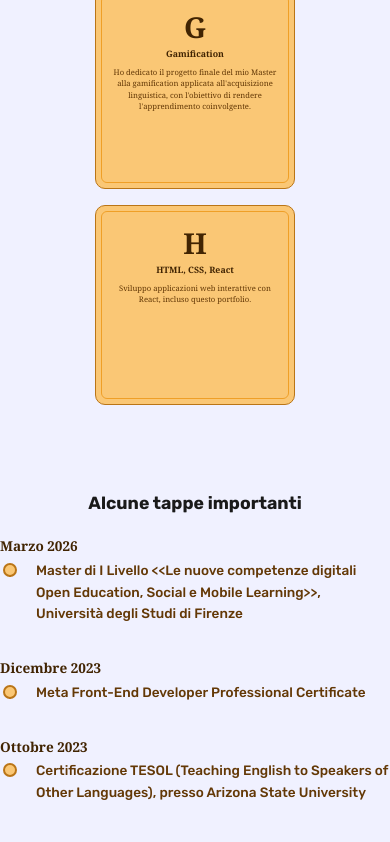
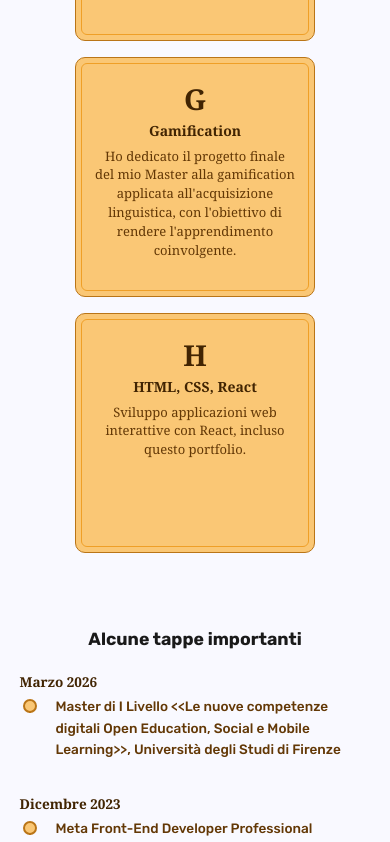
Before and after one commit to NicoleStella91/portfolio, a React (Vite) app: page /about in a window 390 px wide. Shown: the part 3560-4402 px from the top of the page. Built offline with nearby package versions, Linux system fonts and the light colour scheme.

Commit message:
Some design changes and improvements

```diff
--- a/src/App.jsx
+++ b/src/App.jsx
@@ -6,6 +6,7 @@ import Portfolio from './pages/Portfolio';
 import Contact from './pages/Contact';
 import Policy from './pages/Policy';
 import CaseStudy from './pages/CaseStudy';
+import ScrollToTop from './components/ScrollToTop';
 
 function App() {
 
@@ -13,6 +14,7 @@ function App() {
     <>
       <LanguageProvider>
         <BrowserRouter>
+        <ScrollToTop />
           <Routes>
             <Route path="/" element={<Homepage />} />
             <Route path="/about" element={<About />} />
--- /dev/null
+++ b/src/components/ScrollToTop.jsx
@@ -0,0 +1,14 @@
+import { useEffect } from "react";
+import { useLocation } from "react-router";
+
+const ScrollToTop = () => {
+  const { pathname } = useLocation();
+
+  useEffect(() => {
+    window.scrollTo(0, 0);
+  }, [pathname]);
+
+  return null;
+};
+
+export default ScrollToTop;
--- a/src/components/SkillTiles.css
+++ b/src/components/SkillTiles.css
@@ -3,12 +3,12 @@
     flex-wrap: wrap;
     gap: 1rem;
     padding: 1rem 0;
-    margin: 20px auto;
+    margin: 8px auto;
 }
 
 .tile {
-    height: 200px;
-    width: 200px;
+    height: 240px;
+    width: 240px;
     border-radius: 10px;
     background-color: #FAC775;
     border: 1.2px solid #BA7517;
@@ -29,6 +29,7 @@
 .tile:hover {
     transform: translateY(-5px);
     filter: brightness(1.04);
+    scale: calc(1.2);
 }
 
 .tile__inner {
@@ -61,7 +62,7 @@
 
 .tile__label {
     font-family: Georgia, "Times New Roman", serif;
-    font-size: clamp(0.55rem, 0.85vw, 0.7rem);
+    font-size: 14px;
     font-weight: 700;
     color: #412402;
     text-align: center;
@@ -70,7 +71,7 @@
 
 .tile__desc {
     font-family: Georgia, "Times New Roman", serif;
-    font-size: clamp(0.48rem, 0.75vw, 0.62rem);
+    font-size: 13px;
     color: #633806;
     text-align: center;
     line-height: 1.45;
--- a/src/components/Timeline.css
+++ b/src/components/Timeline.css
@@ -4,7 +4,7 @@
     align-items: center;
     gap: 1.2rem;
     margin: 50px auto;
-    width: 100%;
+    width: 90%;
     max-width: 700px;
 }
 
--- a/src/index.css
+++ b/src/index.css
@@ -29,7 +29,9 @@ body {
   font-family: var(--font-main);
   font-optical-sizing: auto;
   color: var(--color-text);
-  background-image: url("/background.png");
+  /* translucent white overlay above the image; adjust alpha to taste */
+  --bg-overlay: rgba(255,255,255,0.6);
+  background-image: linear-gradient(var(--bg-overlay), var(--bg-overlay)), url("/background.png");
   background-size: cover;
   background-repeat: no-repeat;
   background-attachment: fixed;
```
Also changed, not shown: 1 other file (tests, documents, lock files or other folders).
